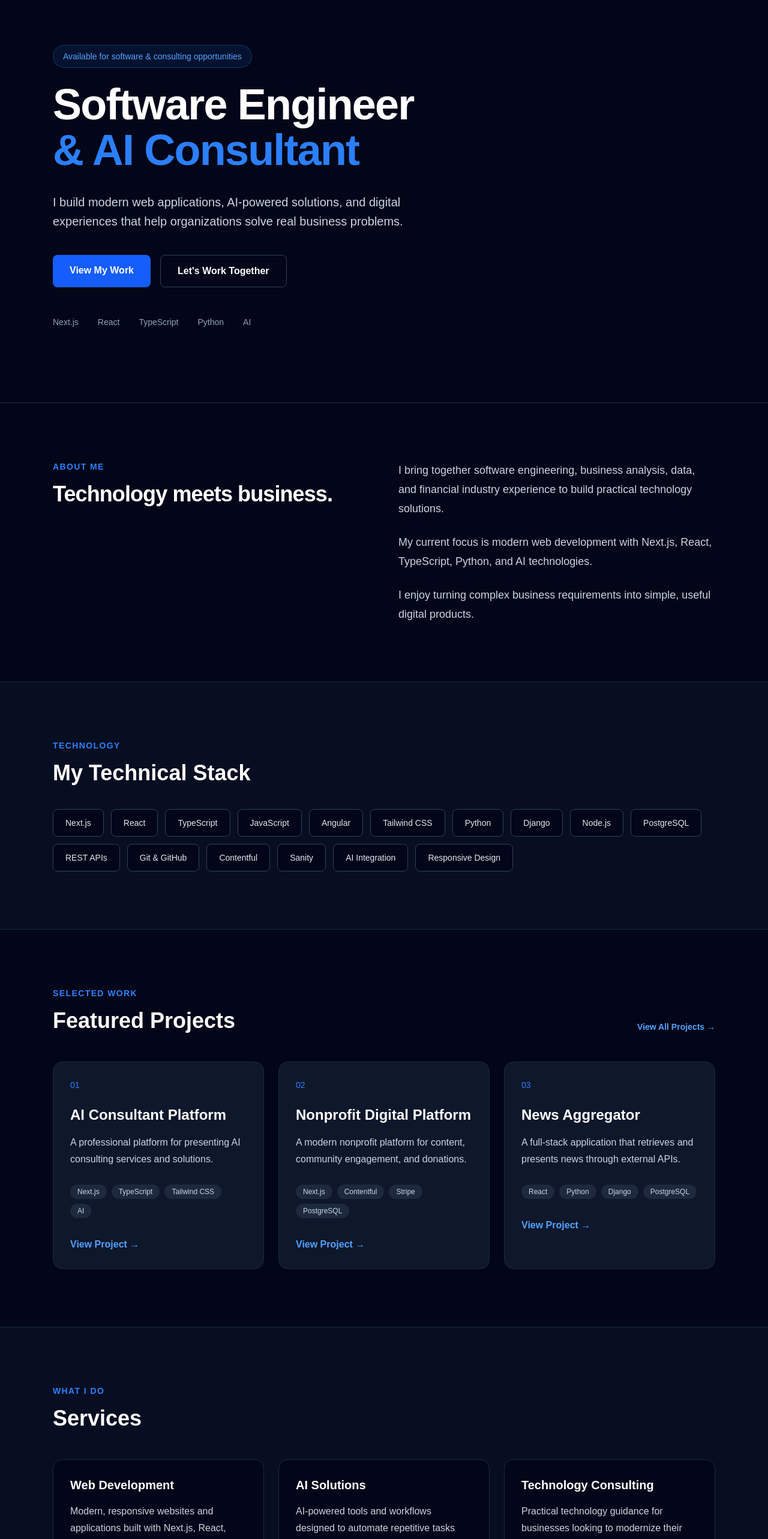
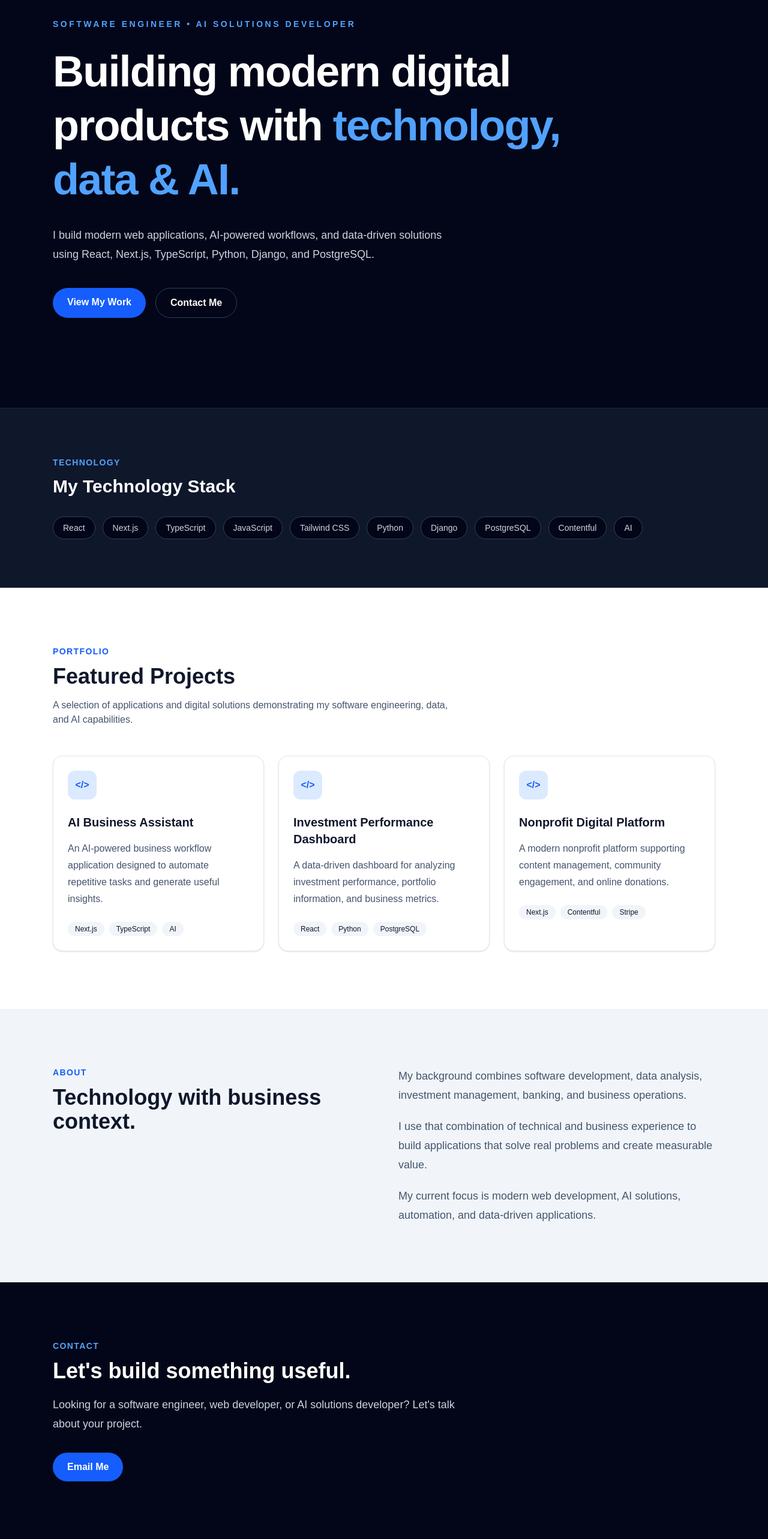
Before and after one commit to techragwar/portfolio, a Next.js app in the folder contentful-portfolio/: page / in a window 1280 px wide. Shown: the part 120-2686 px from the top of the page at 60% size. Built offline with nearby package versions, Linux system fonts and the light colour scheme.

Commit message:
Build portfolio homepage

```diff
--- a/contentful-portfolio/app/page.tsx
+++ b/contentful-portfolio/app/page.tsx
@@ -1,33 +1,218 @@
-import Navbar from "@/components/Navbar";
-import Hero from "@/components/Hero";
-import About from "@/components/About";
-import Skills from "@/components/Skills";
-import Projects from "@/components/Projects";
-import Services from "@/components/Services";
-import Contact from "@/components/Contact";
-
 export default function Home() {
   return (
     <main className="min-h-screen bg-slate-950 text-white">
-      <Navbar />
+      {/* Hero */}
+      <section className="mx-auto flex min-h-screen max-w-6xl items-center px-6 py-24">
+        <div className="max-w-4xl">
+          <p className="mb-6 text-sm font-semibold uppercase tracking-[0.25em] text-blue-400">
+            Software Engineer • AI Solutions Developer
+          </p>
 
-      <Hero />
+          <h1 className="text-5xl font-bold leading-tight tracking-tight md:text-7xl">
+            Building modern digital products with{" "}
+            <span className="text-blue-400">
+              technology, data & AI.
+            </span>
+          </h1>
 
-      <About />
+          <p className="mt-8 max-w-2xl text-lg leading-8 text-slate-300">
+            I build modern web applications, AI-powered workflows, and
+            data-driven solutions using React, Next.js, TypeScript, Python,
+            Django, and PostgreSQL.
+          </p>
 
-      <Skills />
+          <div className="mt-10 flex flex-wrap gap-4">
+            <a
+              href="#projects"
+              className="rounded-full bg-blue-600 px-6 py-3 font-semibold transition hover:bg-blue-500"
+            >
+              View My Work
+            </a>
 
-      <Projects />
+            <a
+              href="#contact"
+              className="rounded-full border border-slate-700 px-6 py-3 font-semibold transition hover:bg-slate-900"
+            >
+              Contact Me
+            </a>
+          </div>
+        </div>
+      </section>
 
-      <Services />
+      {/* Skills */}
+      <section className="border-y border-slate-800 bg-slate-900 py-20">
+        <div className="mx-auto max-w-6xl px-6">
+          <p className="text-sm font-semibold uppercase tracking-widest text-blue-400">
+            Technology
+          </p>
 
-      <Contact />
+          <h2 className="mt-3 text-3xl font-bold">
+            My Technology Stack
+          </h2>
 
-      <footer className="border-t border-slate-800 py-8">
-        <div className="mx-auto max-w-6xl px-6 text-center text-slate-400">
-          © {new Date().getFullYear()} Dan Otieno. All rights reserved.
+          <div className="mt-8 flex flex-wrap gap-3">
+            {[
+              "React",
+              "Next.js",
+              "TypeScript",
+              "JavaScript",
+              "Tailwind CSS",
+              "Python",
+              "Django",
+              "PostgreSQL",
+              "Contentful",
+              "AI",
+            ].map((technology) => (
+              <span
+                key={technology}
+                className="rounded-full border border-slate-700 bg-slate-950 px-4 py-2 text-sm text-slate-300"
+              >
+                {technology}
+              </span>
+            ))}
+          </div>
         </div>
-      </footer>
+      </section>
+
+      {/* Projects */}
+      <section
+        id="projects"
+        className="bg-white py-24 text-slate-900"
+      >
+        <div className="mx-auto max-w-6xl px-6">
+          <p className="text-sm font-semibold uppercase tracking-widest text-blue-600">
+            Portfolio
+          </p>
+
+          <h2 className="mt-3 text-4xl font-bold">
+            Featured Projects
+          </h2>
+
+          <p className="mt-4 max-w-2xl text-slate-600">
+            A selection of applications and digital solutions demonstrating
+            my software engineering, data, and AI capabilities.
+          </p>
+
+          <div className="mt-12 grid gap-6 md:grid-cols-3">
+            <ProjectCard
+              title="AI Business Assistant"
+              description="An AI-powered business workflow application designed to automate repetitive tasks and generate useful insights."
+              technologies={["Next.js", "TypeScript", "AI"]}
+            />
+
+            <ProjectCard
+              title="Investment Performance Dashboard"
+              description="A data-driven dashboard for analyzing investment performance, portfolio information, and business metrics."
+              technologies={["React", "Python", "PostgreSQL"]}
+            />
+
+            <ProjectCard
+              title="Nonprofit Digital Platform"
+              description="A modern nonprofit platform supporting content management, community engagement, and online donations."
+              technologies={["Next.js", "Contentful", "Stripe"]}
+            />
+          </div>
+        </div>
+      </section>
+
+      {/* About */}
+      <section
+        id="about"
+        className="bg-slate-100 py-24 text-slate-900"
+      >
+        <div className="mx-auto grid max-w-6xl gap-12 px-6 md:grid-cols-2">
+          <div>
+            <p className="text-sm font-semibold uppercase tracking-widest text-blue-600">
+              About
+            </p>
+
+            <h2 className="mt-3 text-4xl font-bold">
+              Technology with business context.
+            </h2>
+          </div>
+
+          <div className="space-y-5 text-lg leading-8 text-slate-600">
+            <p>
+              My background combines software development, data analysis,
+              investment management, banking, and business operations.
+            </p>
+
+            <p>
+              I use that combination of technical and business experience to
+              build applications that solve real problems and create measurable
+              value.
+            </p>
+
+            <p>
+              My current focus is modern web development, AI solutions,
+              automation, and data-driven applications.
+            </p>
+          </div>
+        </div>
+      </section>
+
+      {/* Contact */}
+      <section
+        id="contact"
+        className="bg-slate-950 py-24 text-white"
+      >
+        <div className="mx-auto max-w-6xl px-6">
+          <p className="text-sm font-semibold uppercase tracking-widest text-blue-400">
+            Contact
+          </p>
+
+          <h2 className="mt-3 text-4xl font-bold">
+            Let&apos;s build something useful.
+          </h2>
+
+          <p className="mt-5 max-w-2xl text-lg leading-8 text-slate-300">
+            Looking for a software engineer, web developer, or AI solutions
+            developer? Let&apos;s talk about your project.
+          </p>
+
+          <a
+            href="mailto:reggy.otieno@gmail.com"
+            className="mt-8 inline-block rounded-full bg-blue-600 px-6 py-3 font-semibold hover:bg-blue-500"
+          >
+            Email Me
+          </a>
+        </div>
+      </section>
     </main>
   );
 }
+
+function ProjectCard({
+  title,
+  description,
+  technologies,
+}: {
+  title: string;
+  description: string;
+  technologies: string[];
+}) {
+  return (
+    <article className="rounded-2xl border border-slate-200 bg-white p-6 shadow-sm transition hover:-translate-y-1 hover:shadow-lg">
+      <div className="mb-6 flex h-12 w-12 items-center justify-center rounded-xl bg-blue-100 font-bold text-blue-600">
+        &lt;/&gt;
+      </div>
+
+      <h3 className="text-xl font-bold">{title}</h3>
+
+      <p className="mt-4 leading-7 text-slate-600">
+        {description}
+      </p>
+
+      <div className="mt-6 flex flex-wrap gap-2">
+        {technologies.map((technology) => (
+          <span
+            key={technology}
+            className="rounded-full bg-slate-100 px-3 py-1 text-xs font-medium"
+          >
+            {technology}
+          </span>
+        ))}
+      </div>
+    </article>
+  );
+}
```
